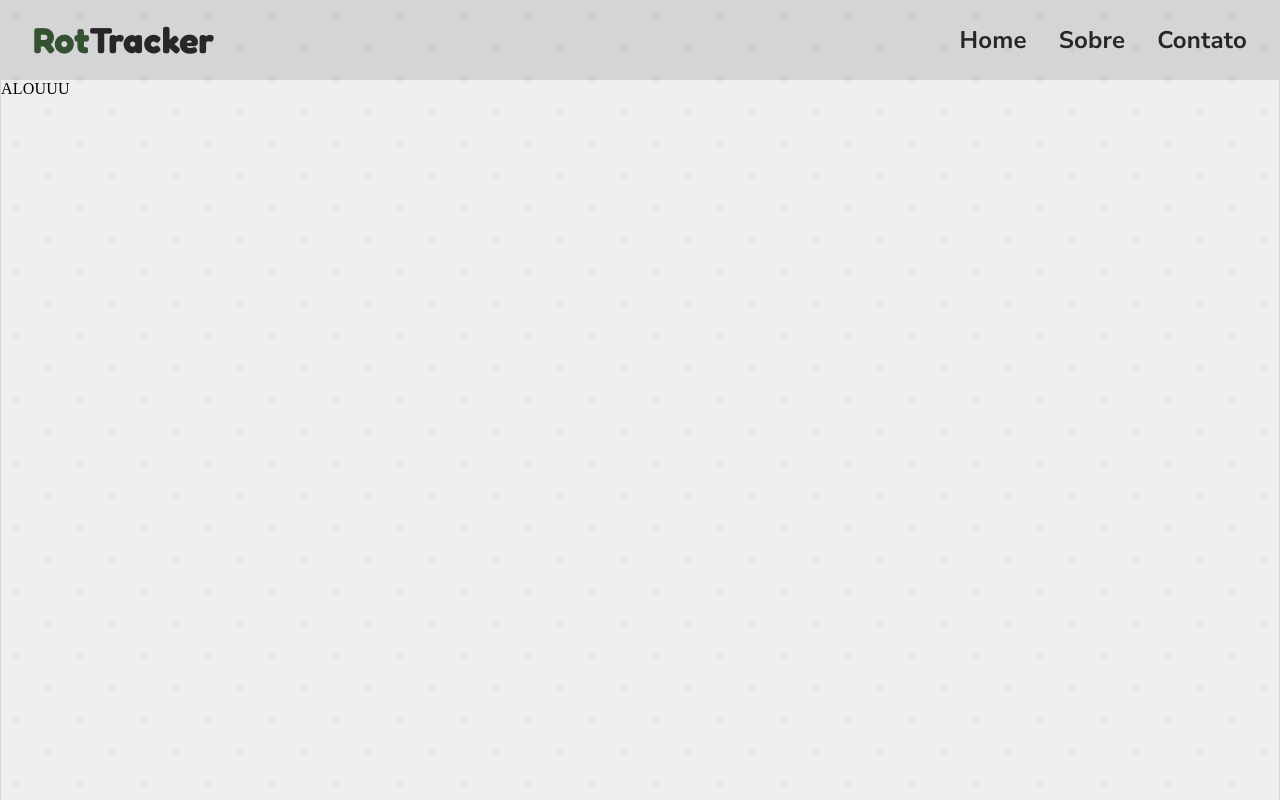
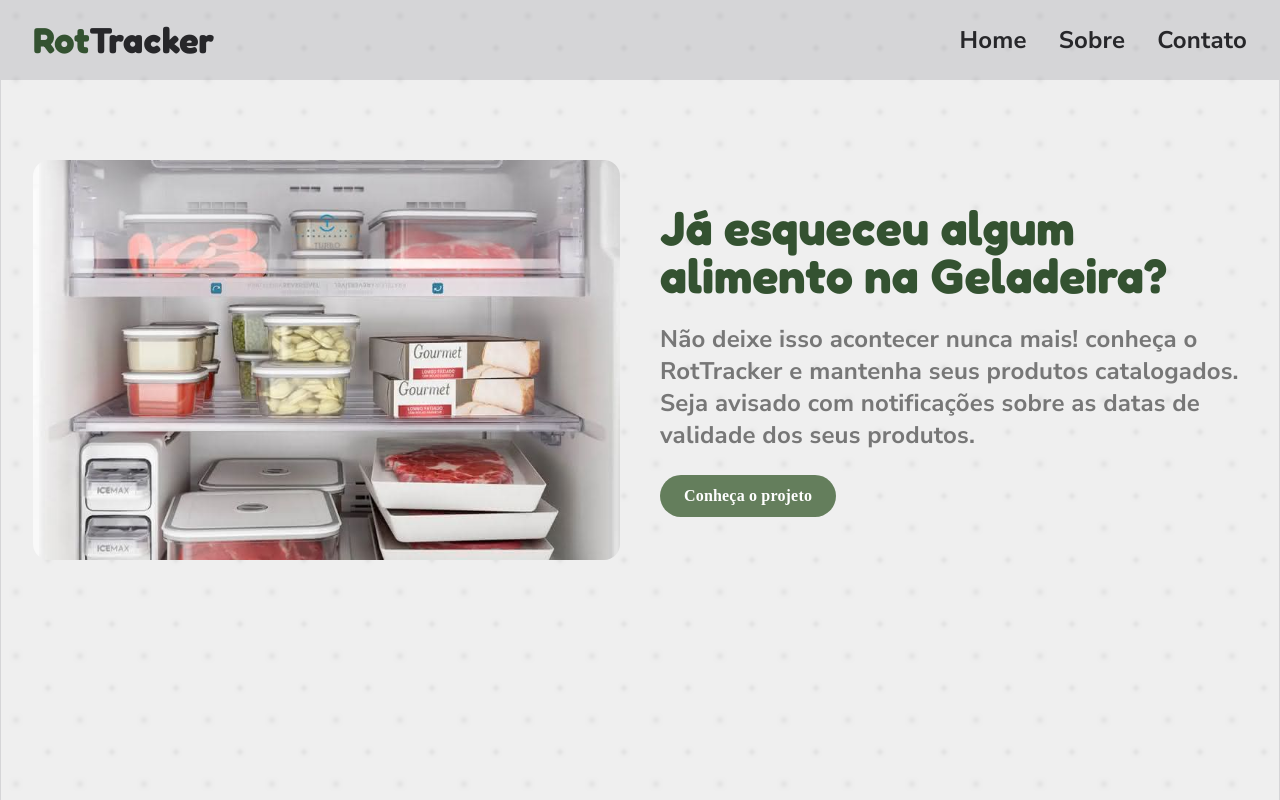
Before and after one commit to HayanoIche/RotTracker-FrontEnd, a React (Vite) app: page / in a window 1280 px wide. Built offline with nearby package versions, Linux system fonts and the light colour scheme.

Commit message:
feat: hero do home

```diff
--- /dev/null
+++ b/src/components/home/HomeHero.tsx
@@ -0,0 +1,42 @@
+import heroImage from '../../assets/home/hero.jpeg';
+
+export default function Hero() {
+    return (
+        <section className="
+            flex flex-col md:flex-row
+            items-center justify-between
+            gap-10
+            px-8 py-20
+        ">
+            {/* IMAGEM */}
+            <div className="flex-1">
+                <img
+                    src={heroImage}
+                    alt="Plantas"
+                    className="w-full object-cover rounded-2xl h-100"
+                />
+            </div>
+
+            {/* TEXTO */}
+            <div className="flex-1 space-y-6">
+                <h1 className="font-title text-5xl font-bold text-[var(--g3)]">
+                    Já esqueceu algum alimento na Geladeira?
+                </h1>
+
+                <p className="font-text text-2xl font-bold text-[var(--text-main)]">
+                    Não deixe isso acontecer nunca mais! conheça o RotTracker e mantenha seus produtos catalogados. Seja avisado com notificações sobre as datas de validade dos seus produtos.
+                </p>
+
+                <button className="
+                    bg-[var(--g2)]
+                    px-6 py-3 rounded-full
+                    font-bold text-white
+                    hover:bg-[var(--g3)]
+                    transition-colors
+                ">
+                    Conheça o projeto
+                </button>
+            </div>
+        </section>
+    );
+}
--- a/src/pages/Home.tsx
+++ b/src/pages/Home.tsx
@@ -1,8 +1,9 @@
+import Hero from "../components/home/HomeHero";
 
 export default function Home() {
     return (
-        <div>
-            <p>ALOUUU</p>
-        </div>
+        <main>
+            <Hero />
+        </main>
     );
 }
```
Also changed, not shown: src/assets/home/hero.jpeg (added).
